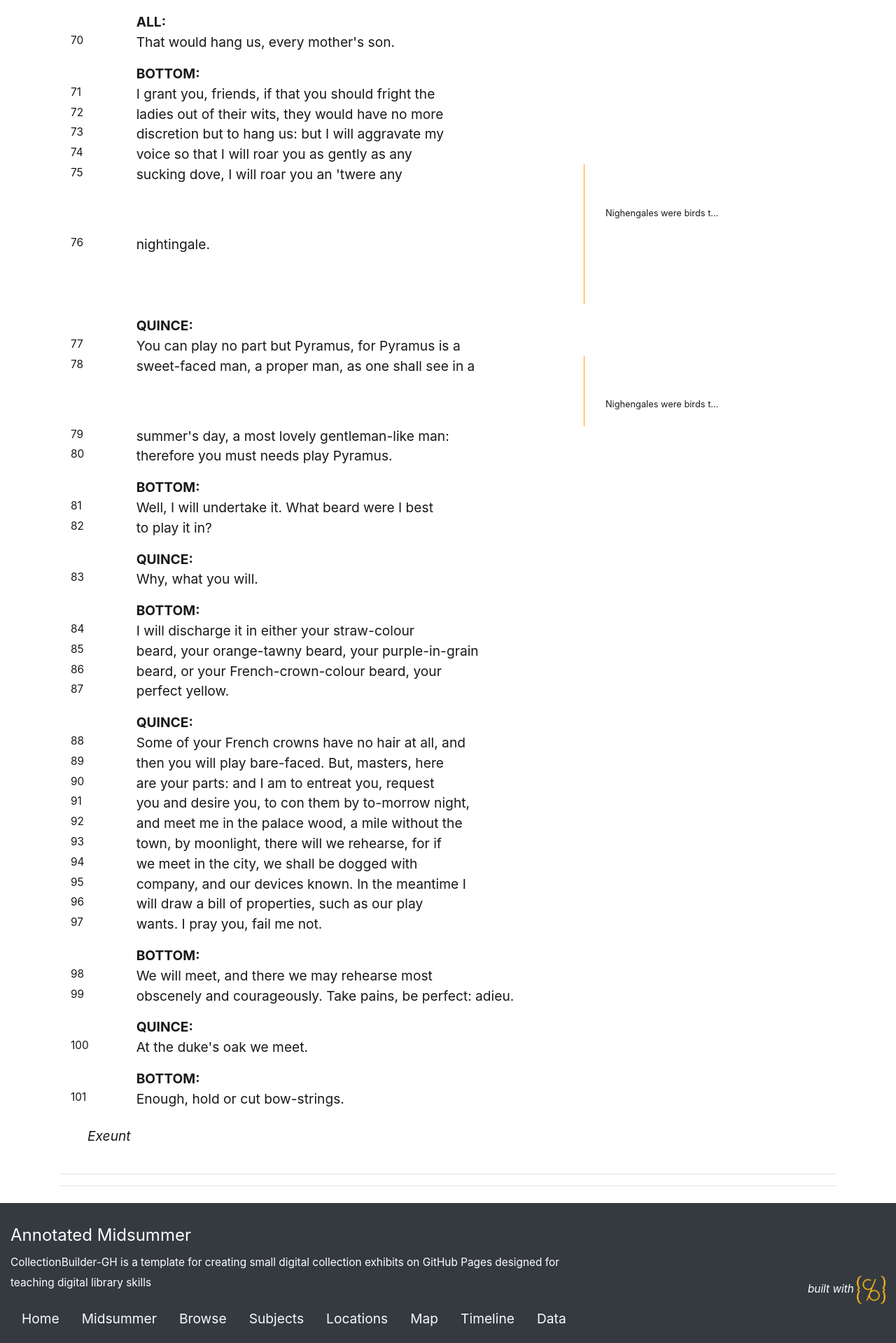
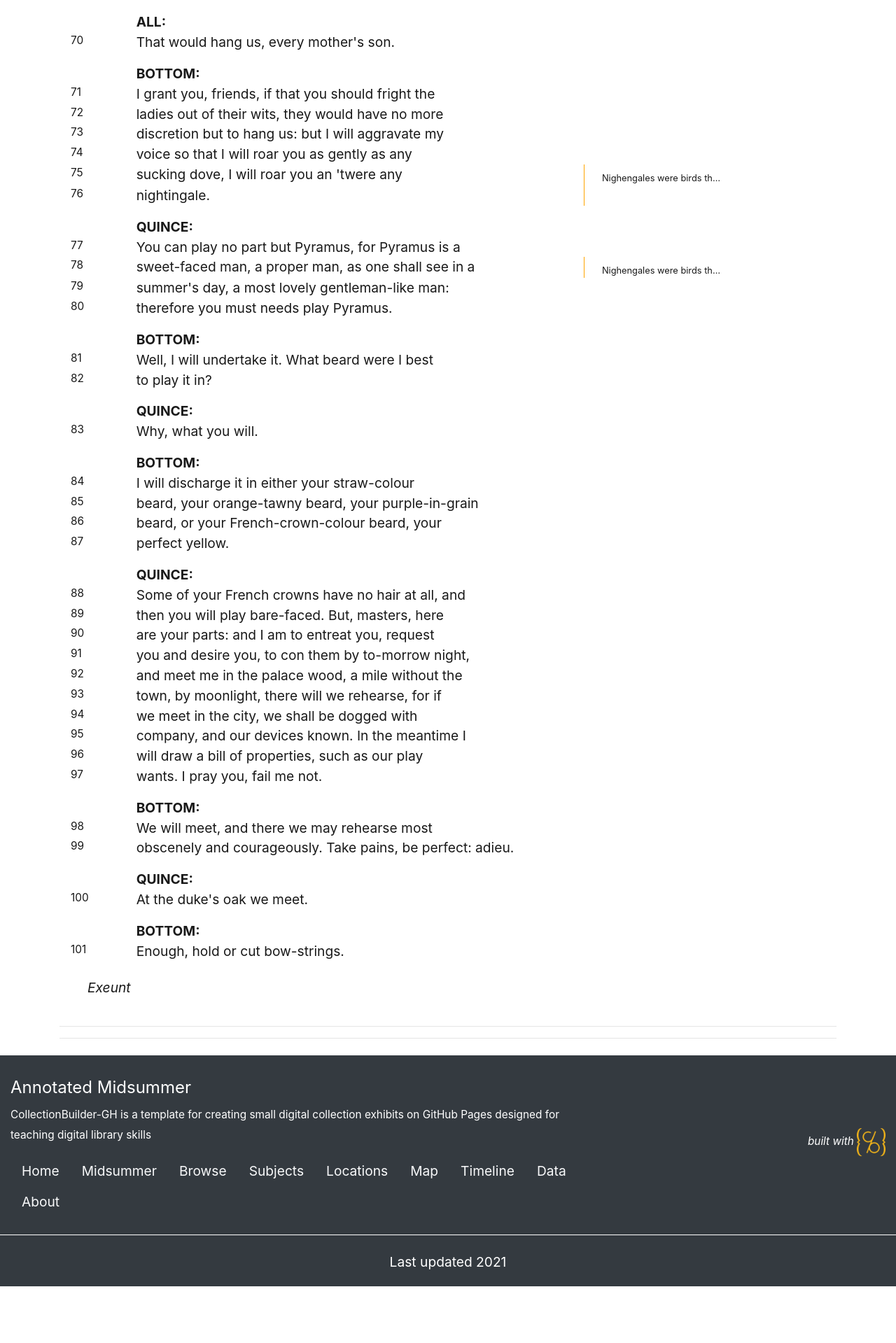
Before and after one commit to thecdil/dramaturgy, a Jekyll site: the page built from _midsummer/act1_scene2.md, in a window 1280 px wide. Shown: the part 3771-5690 px from the top of the page at 70% size. Built offline with Jekyll 4.4.1, drawn with Linux system fonts in a browser that asks for light colours; after the commit the page ends 5609 px from its top, so only the background shows below that.

Commit message:
no padding

```diff
--- a/_sass/_custom.scss
+++ b/_sass/_custom.scss
@@ -11,7 +11,6 @@
     font-size: .8rem !important;
     vertical-align: baseline;
     position: relative;
-    padding: 50px 5px;
 z-index:0;
 font-size: smaller;
 cursor: pointer;
```
